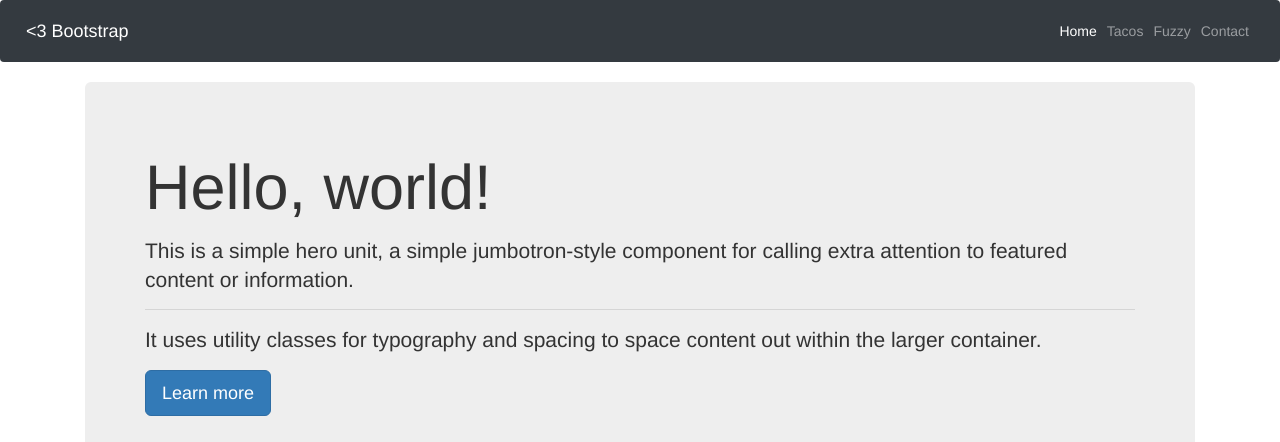
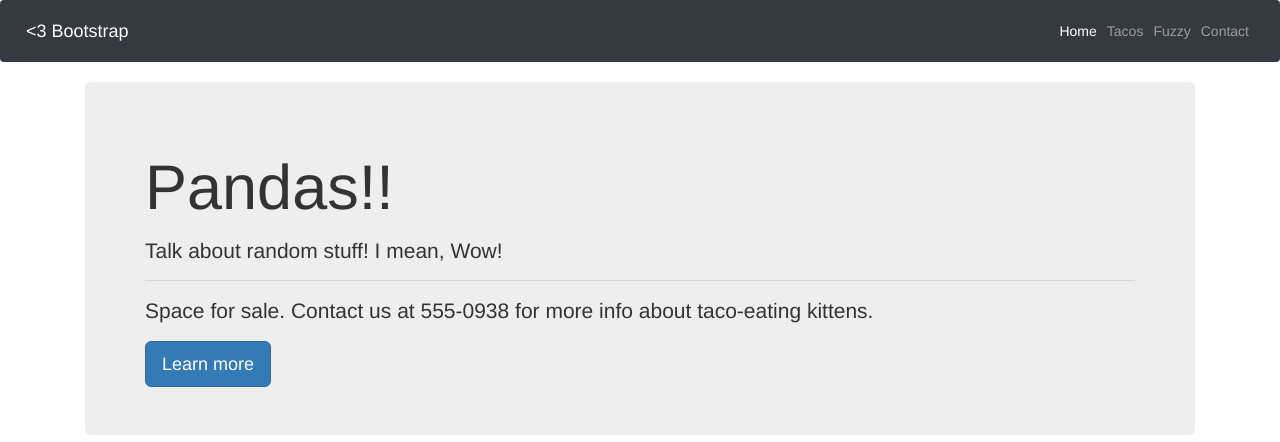
Before and after one commit to jisbell347/bootstrap-4-challenge, a PHP site: page / in a window 1280 px wide. Shown: the top 442 px of the page. Run offline with PHP 8.4, Linux system fonts and the light colour scheme.

Commit message:
Changed jumbotron text

```diff
--- a/index.php
+++ b/index.php
@@ -32,10 +32,10 @@
 		<main>
 			<div class="container">
 				<div class="jumbotron">
-					<h1 class="display-4">Hello, world!</h1>
-					<p class="lead">This is a simple hero unit, a simple jumbotron-style component for calling extra attention to featured content or information.</p>
+					<h1 class="display-4">Pandas!!</h1>
+					<p class="lead">Talk about random stuff! I mean, Wow!</p>
 					<hr class="my-4">
-					<p>It uses utility classes for typography and spacing to space content out within the larger container.</p>
+					<p>Space for sale. Contact us at 555-0938 for more info about taco-eating kittens.</p>
 					<a class="btn btn-primary btn-lg" href="#" role="button">Learn more</a>
 				</div>
 			</div>
```
